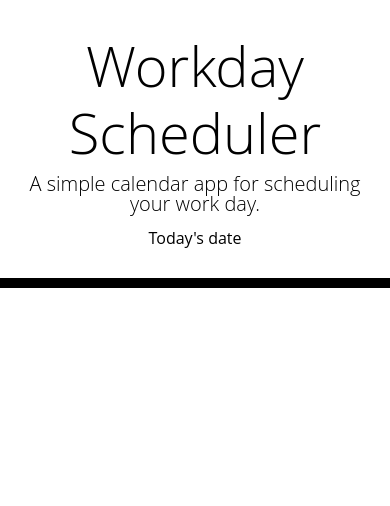
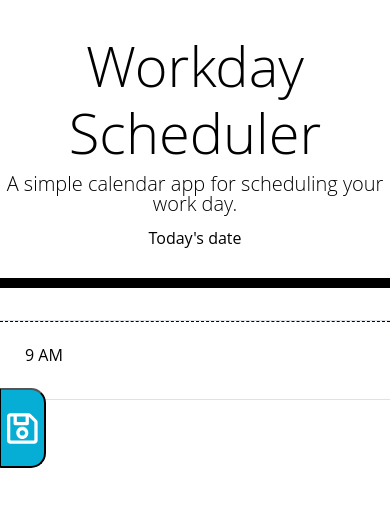
Before and after one commit to kmcleod81/day-planner, a plain HTML site: page index.html in a window 390 px wide. Drawn offline with nearby package versions, Linux system fonts and the light colour scheme.

Commit message:
Added first row in my schedule, and edited css. Added a font awesome sav button

```diff
--- a/assets/css/styles.css
+++ b/assets/css/styles.css
@@ -1,3 +1,7 @@
+*{
+  box-sizing: border-box;
+}
+
 body {
     font-family: 'Open Sans', sans-serif;
     font-size: 16px;
@@ -40,6 +44,7 @@ body {
     background-color: #ffffff;
     color: #000000;
     border-top: 1px dashed #000000;
+    padding: 25px;
   }
 
   .past {
@@ -57,15 +62,17 @@ body {
     color: white;
   }
 
-  .saveBtn {
+  #saveBtn {
     border-left: 1px solid black;
     border-top-right-radius: 15px;
     border-bottom-right-radius: 15px;
     background-color: #06AED5;
     color: white;
+    font-size: 35px;;
+    height: 80px;
   }
 
-  .saveBtn i:hover {
+  #saveBtn i:hover {
     font-size: 20px;
     transition: all .3s ease-in-out;
   }
--- a/index.html
+++ b/index.html
@@ -6,21 +6,31 @@
     <meta name="viewport" content="width=device-width, initial-scale=1.0">
     <link rel="stylesheet" href="https://stackpath.bootstrapcdn.com/bootstrap/4.4.1/css/bootstrap.min.css"
         integrity="sha384-Vkoo8x4CGsO3+Hhxv8T/Q5PaXtkKtu6ug5TOeNV6gBiFeWPGFN9MuhOf23Q9Ifjh" crossorigin="anonymous">
+    <script src="https://use.fontawesome.com/releases/v5.13.0/js/all.js" data-auto-replace-svg></script>
     <link rel="stylesheet" href="assets/css/styles.css">
-    <title>Karla's Day Planner</title>
+    <title>Karla's Workday Scheduler</title>
 
 </head>
 
 <body>
     <header>
         <div class="jumbotron jumbotron-fluid">
-            <div class="container">
-                <h1 class="display-4">Workday Scheduler</h1>
-                <p class="lead">A simple calendar app for scheduling your work day.</p>
-                <div id="date">Today's date</div>
-            </div>
+            <h1 class="display-4">Workday Scheduler</h1>
+            <p class="lead">A simple calendar app for scheduling your work day.</p>
+            <div id="date" class="time-block">Today's date</div>
         </div>
     </header>
+
+    <div class="container">
+
+        <div id="cal-row1" class="row justify-content-med-center border-top border-bottom cal-row">
+            <div id="time1" class="hour col-md-1">9 AM</div>
+            <text-area rows="3" id="text-entry1" class="col-md-10"></text-area>
+            <button id="saveBtn" class="col-med-1"><i class="far fa-save"></i></button>
+        </div>
+
+    </div>
+
 
 
     <script src="https://code.jquery.com/jquery-3.4.1.slim.min.js"
```
